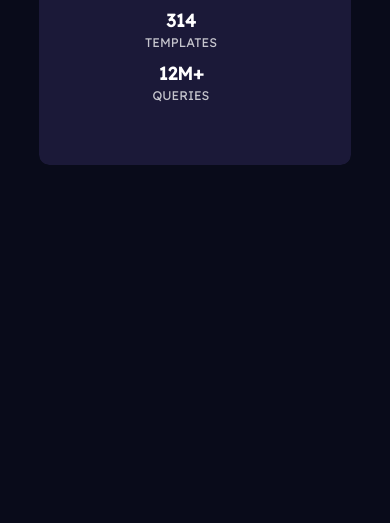
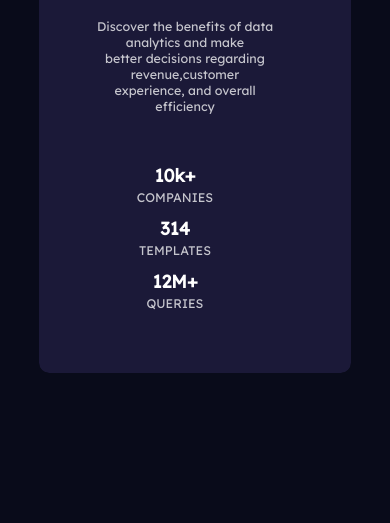
Before and after one commit to Prakhargarg-2010196/stats-preview-card, a plain HTML site: page index.html in a window 390 px wide. Shown: the part 662-1185 px from the top of the page. Before the commit the page ends 844 px from the top, so only its background shows below. Drawn offline with Linux system fonts and the light colour scheme.

Commit message:
Adding new changes

```diff
--- a/styles.css
+++ b/styles.css
@@ -20,19 +20,21 @@ html {
 	font-size: 15px;
 	color: #fff;
 	overflow: hidden;
+	display: flex;
+	align-items: center;
+	justify-content: center;
 
 }
 .container {
 	border-radius: 10px;
 	display: flex;
 	flex-direction: row;
-	width: 80%;
-	padding-top:150px;
-	margin: 0 auto;
+	width: 100%;
+	margin:150px auto;
 }
 .card-content {
 	padding: 50px;
-	padding-right: 10px;
+	padding-right: 70px;
 	background-color: hsl(244, 38%, 16%);
 	border-radius: inherit;
 	border-top-right-radius: 0;
@@ -58,6 +60,7 @@ html {
 	border-top-left-radius: 0;
 	border-bottom-left-radius: 0;
 	filter: contrast(150%);
+	padding-right: 150px;
 }
 .overlay {
 	position: absolute;
@@ -100,7 +103,6 @@ html {
 		display: flex;
 		flex-direction: column;
 		width: 80%;
-		padding-top: 50px;
 	}
 	.card-image-mobile {
 		background: url(/images/image-header-mobile.jpg);
@@ -136,7 +138,6 @@ html {
 		border-top-left-radius: 0;
 		width: 100%;
 		text-align: center;
-		padding-left: 12px;
 	}
 	.card-content h1 {
 		font-weight: 700;
@@ -150,9 +151,9 @@ html {
 	.stat-bar {
 		display: flex;
 		flex-direction: column;
+		margin-left: 10px;
 	}
 	.stat-bar .stat-bar-heading {
 		margin-bottom: 12px;
 	}
-
 }
```
Also changed, not shown: images/desktop-screenshot.png (added), images/mobile-screenshot.png (added), 2 other files.
